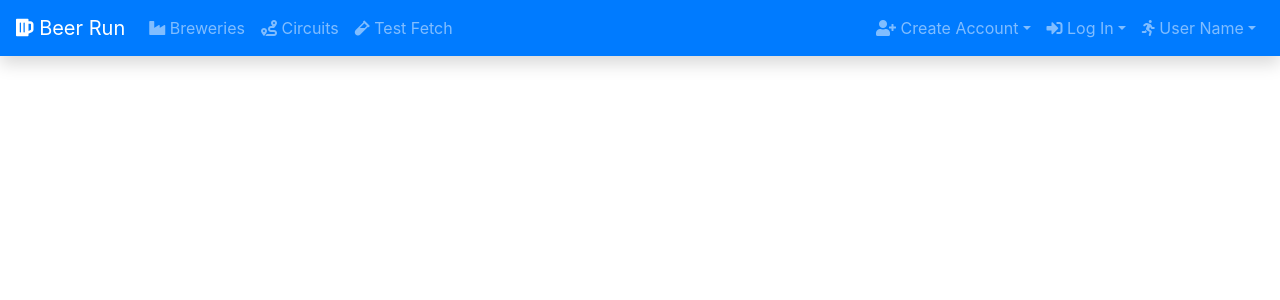
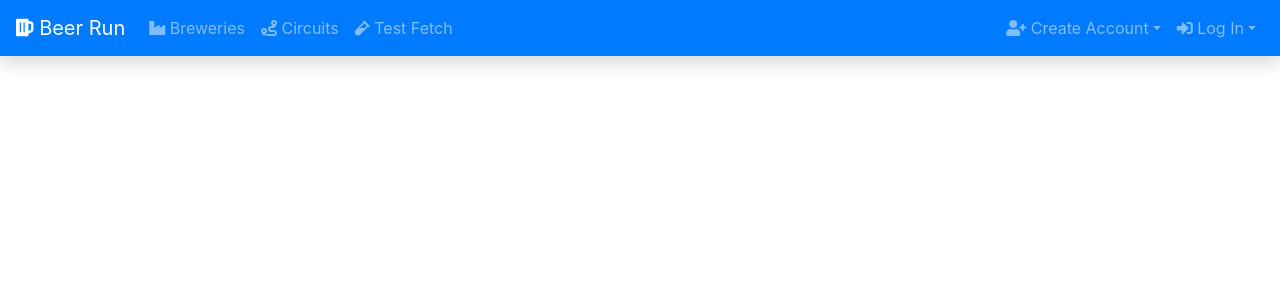
Before and after one commit to mathewpwheatley/brewery-run-frontend, a React (Create React App) app: page / in a window 1280 px wide. Shown: the top 300 px of the page. Built offline with nearby package versions, Linux system fonts and the light colour scheme.

Commit message:
Conditionally render navbar based on log in status

```diff
--- a/src/components/CreateAccountForm.js
+++ b/src/components/CreateAccountForm.js
@@ -50,7 +50,6 @@ class CreateAccountForm extends Component {
     }
 
     render() {
-        console.log(this.props)
         return (
             <form className="dropdown-menu dropdown-menu-right p-4 signup-login-form" onSubmit={event => this.handleSubmit(event)}>
                 <div className="form-row">
--- a/src/components/NavigationBar.js
+++ b/src/components/NavigationBar.js
@@ -1,4 +1,4 @@
-import React, {Component} from 'react'
+import React, {Component, Fragment} from 'react'
 import {connect} from 'react-redux'
 import {NavLink} from 'react-router-dom'
 import CreateAccountForm from './CreateAccountForm.js'
@@ -36,6 +36,10 @@ class NavigationBar extends Component {
                     </ul>
 
                     <ul className="navbar-nav ml-md-auto">
+
+                        {/* Conditionally render via && operator acting as if statement */}
+                        {!this.props.user.userId &&
+                            <Fragment>
                                 <li className="nav-item dropdown">
                                     <div className="nav-link dropdown-toggle" data-toggle="dropdown" aria-haspopup="true" aria-expanded="false">
                                         <i className="fas fa-user-plus"/>
@@ -51,11 +55,15 @@ class NavigationBar extends Component {
                                     </div>
                                     <LogInForm />
                                 </li>
+                            </Fragment>
+                        }
 
+                        {/* Conditionally render via && operator acting as if statement */}
+                        {this.props.user.userId &&
                             <li className="nav-item dropdown">
                                 <div className="nav-link dropdown-toggle" data-toggle="dropdown" aria-haspopup="true" aria-expanded="false">
                                     <i className="fas fa-running"/>
-                                <span className="d-none d-sm-none d-md-inline"> User Name</span>
+                                    <span className="d-none d-sm-none d-md-inline"> {this.props.user.name}</span>
                                 </div>
                                 <div className="dropdown-menu dropdown-menu-right" aria-labelledby="navbarDropdown">
                                     <h6 className="dropdown-header"><i className="fas fa-star"/> Favorite</h6>
@@ -67,6 +75,7 @@ class NavigationBar extends Component {
                                     <NavLink className="dropdown-item" exact to="/log-out" title="Log Out"><i className="fas fa-sign-out-alt"/> Log Out</NavLink>
                                 </div>
                             </li>
+                        }
                     </ul>
                 </nav>
 
```
Lines whose indentation alone changed are shown as unchanged.
